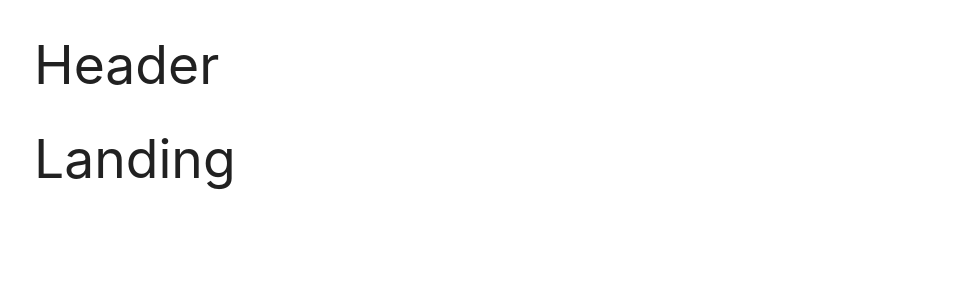
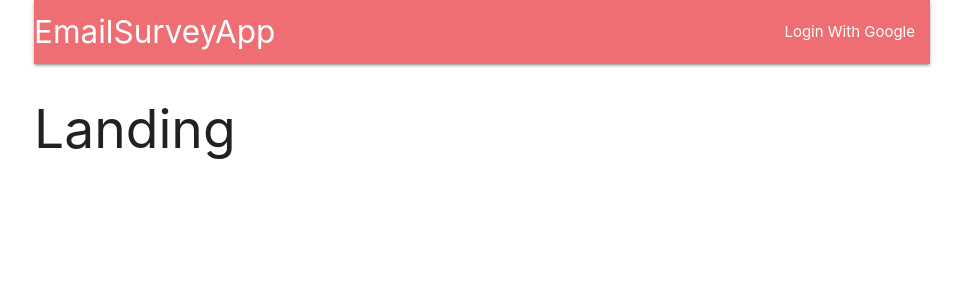
Before and after one commit to ccalbaugh/email-survey-app, a React (Create React App) app in the folder client/: page / in a window 1280 px wide. Shown: the top 300 px of the page, without its empty margins (158-1121 px from the left). Built offline with nearby package versions, Linux system fonts and the light colour scheme.

Commit message:
feat: add additional logic to header file

```diff
--- a/client/src/components/Header.js
+++ b/client/src/components/Header.js
@@ -1,3 +1,20 @@
-import React from "react";
+import React, { Component } from "react";
 
-export const Header = () => <h2>Header</h2>;
+export class Header extends Component {
+  render() {
+    return (
+      <nav>
+        <div className="nav-wrapper">
+          <a href="/" className="left brand-logo">
+            EmailSurveyApp
+          </a>
+          <ul id="nav-mobile" className="right hide-on-med-and-down">
+            <li>
+              <a href="/auth/google">Login With Google</a>
+            </li>
+          </ul>
+        </div>
+      </nav>
+    );
+  }
+}
```
